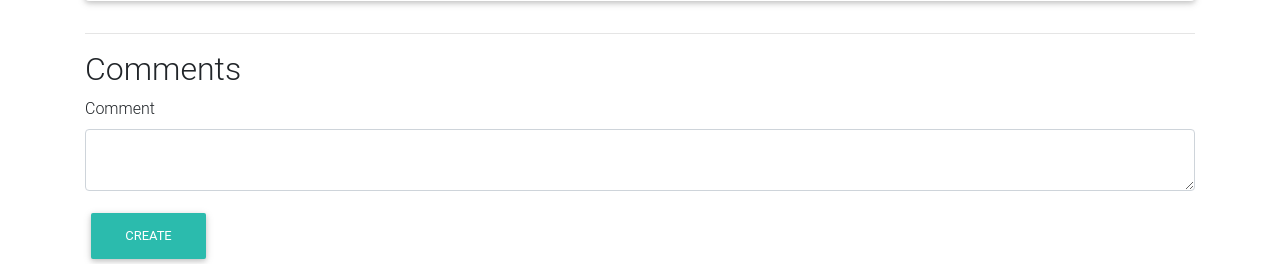
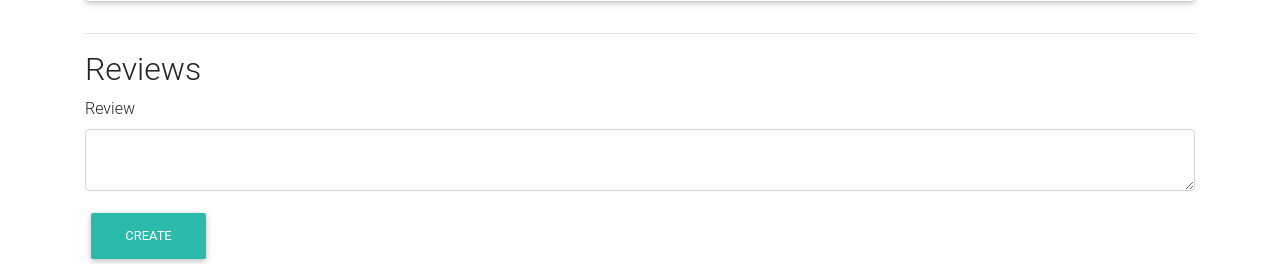
Before and after one commit to david-1990/book-store, a Flask app: page /items/review in a window 1280 px wide. Shown: the part 345-609 px from the top of the page. Run offline with Flask 2, Linux system fonts and the light colour scheme; data comes from the database, SQL or seed files in the repository; both versions use the stored data as it was after the commit; some libraries are stand-ins or nearby versions.

Commit message:
Comment changed to Review

```diff
--- a/Bookstore Update1/travel/forms.py
+++ b/Bookstore Update1/travel/forms.py
@@ -22,8 +22,8 @@ class ItemForm(FlaskForm):
     # this should already be there in the forms.py
 
 
-class CommentForm(FlaskForm):
-    text = TextAreaField('Comment', [InputRequired()])
+class ReviewForm(FlaskForm):
+    text = TextAreaField('Review', [InputRequired()])
     submit = SubmitField('Create')
 
 
--- a/Bookstore Update1/travel/items.py
+++ b/Bookstore Update1/travel/items.py
@@ -15,24 +15,24 @@ bp = Blueprint('item', __name__, url_prefix='/items')
 def show(id):
     # item = get_item()
     item = Item.query.filter_by(id=id).first()
-    cform = CommentForm()  # create the comment form and passit to render_template
+    cform = ReviewForm()  # create the review form and passit to render_template
     # in the html this is access as a varible named form
     return render_template('items/show.html', item=item, form=cform)
 
 
-@bp.route('/<item>/comment', methods=['GET', 'POST'])
+@bp.route('/<item>/review', methods=['GET', 'POST'])
 @login_required #decorator between the route and view function
-def comment(item):
+def review(item):
     # here the form is created
-    form = CommentForm()
+    form = ReviewForm()
     item_obj = Item.query.filter_by(id=item).first()
     if form.validate_on_submit():  # this is true only in case of POST method
-        comment = Comment(text=form.text.data,
+        review = Review(text=form.text.data,
                           item=item_obj, user=current_user)
 
-        db.session.add(comment)
+        db.session.add(review)
         db.session.commit()
-        print("Comment posted by the user:", form.text.data)
+        print("Review posted by the user:", form.text.data)
 
     # in any case we go back to the same page.
     # notice the signature of url_for
@@ -60,33 +60,6 @@ def create():
 
     return render_template('items/create_item.html', form=form)
 
-
-def get_item():
-    # creating the description of Brazil
-    b_desc = """Brazil is considered an advanced emerging economy.
-    It has the ninth largest GDP in the world by nominal, and eight by PPP measures.
-    It is one of the world\'s major breadbaskets, being the largest producer of coffee for the last 150 years."""
-    # an image location
-    image_loc = 'https://encrypted-tbn0.gstatic.com/images?q=tbn:ANd9GcQFyC8pBJI2AAHLpAVih41_yWx2xxLleTtdshAdk1HOZQd9ZM8-Ag'
-    item = Item('Brazil', b_desc, image_loc, '10 R$')
-    # a comment
-    comment = Comment(
-        "User1", "Visited during the olympics, was great", '2019-11-12 11:00:00')
-    item.set_comments(comment)
-    return item
-
-
-def get_item2():
-    # creating the description of Brazil
-    b_desc = """Since that place doesnt exist, heres a house which includes all amenities a human would need."""
-    # an image location
-    image_loc = 'https://fairmonthomes.com.au/images/facades_2019/DG41.jpg?Action=thumbnail&Width=256&Height=256&algorithm=fill_proportional'
-    item = Item("Someone's house", b_desc, image_loc, '1 AUD$')
-    # a comment
-    comment = Comment("Tommy", "Wait, this is my house", '2020-09-2 2:00:00')
-    item.set_comments(comment)
-    return item
-
   # a new function
 def check_upload_file(form):
   fp=form.image.data
--- a/Bookstore Update1/travel/templates/items/show.html
+++ b/Bookstore Update1/travel/templates/items/show.html
@@ -39,20 +39,20 @@
 
   <hr>
 
-  <!-- Comments -->
+  <!-- Reviews -->
   <div class="row">
     <div class="col-md-12">
-      <h2>Comments</h1>
+      <h2>Reviews</h1>
     </div>
   </div>
 
-  {{wtf.quick_form(form, "/items/{0}/comment".format(item.id))}}
+  {{wtf.quick_form(form, "/items/{0}/review".format(item.id))}}
 
-  {% for comment in item.comments %}
+  {% for review in item.reviews %}
   <div class="row border-bottom">
     <div class="col-md-12">
-      <b>{{comment.user}}<span class="ml-2 text-muted">{{comment.created_at}}</span></b>
-      <p>{{comment.text}}</p>
+      <b>{{review.user}}<span class="ml-2 text-muted">{{review.created_at}}</span></b>
+      <p>{{review.text}}</p>
     </div>
   </div>
   {% endfor %}
```
Also changed, not shown: Bookstore Update1/travel/templates/items/show 2.html (+6 -6 lines), Bookstore Update1/travel/bookstore.sqlite.
